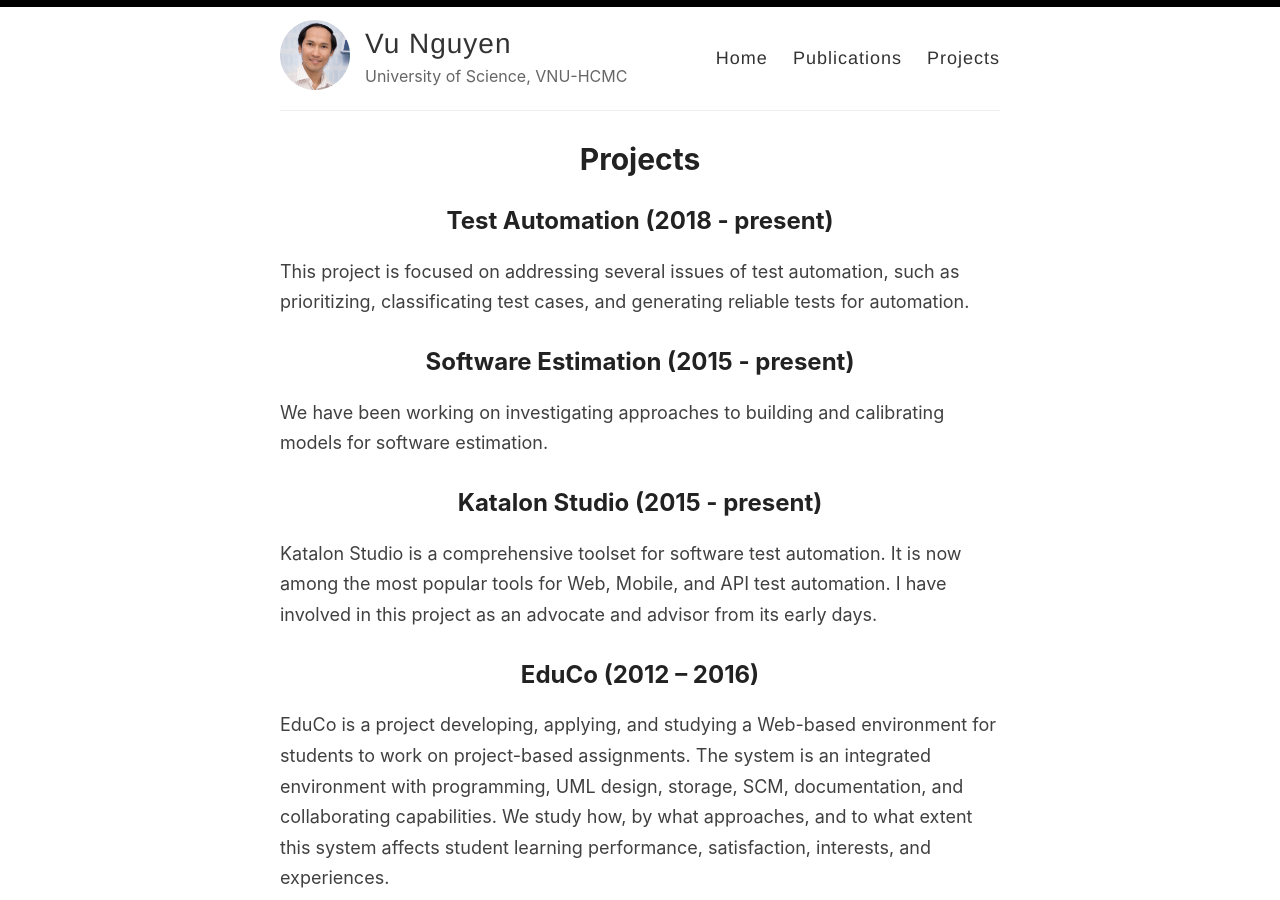
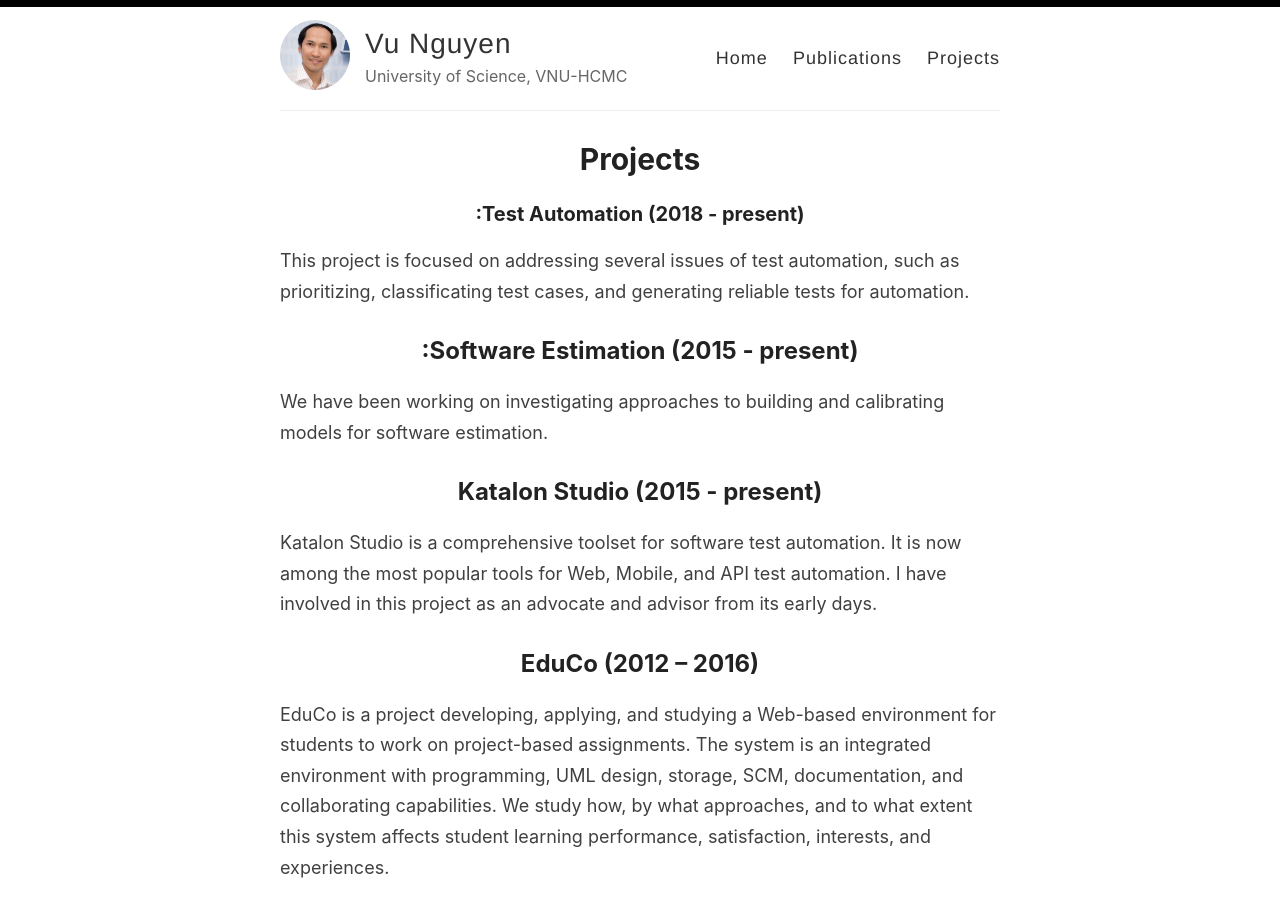
Before and after one commit to vuqngit/vuqngit.github.io, a Jekyll site: the page built from _pages/projects.md, in a window 1280 px wide and 900 px high. Built offline with Jekyll 4.4.1, drawn with Linux system fonts in a browser that asks for light colours.

```diff
--- a/_pages/projects.md
+++ b/_pages/projects.md
@@ -4,11 +4,11 @@ title: Projects
 permalink: /projects/
 ---
 
-## Test Automation (2018 - present)
+### :Test Automation (2018 - present)
 
 This project is focused on addressing several issues of test automation, such as prioritizing, classificating test cases, and generating reliable tests for automation.
 
-## Software Estimation (2015 - present)
+## :Software Estimation (2015 - present)
 
 We have been working on investigating approaches to building and calibrating models for software estimation.
 
```
